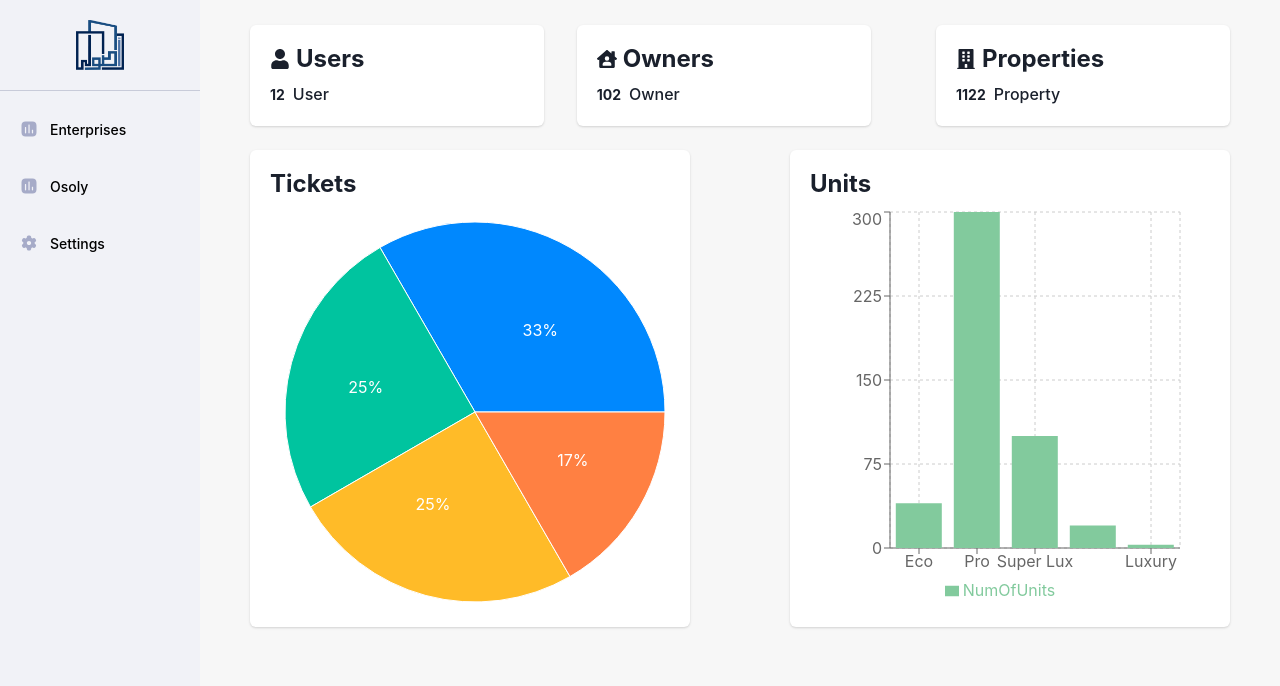
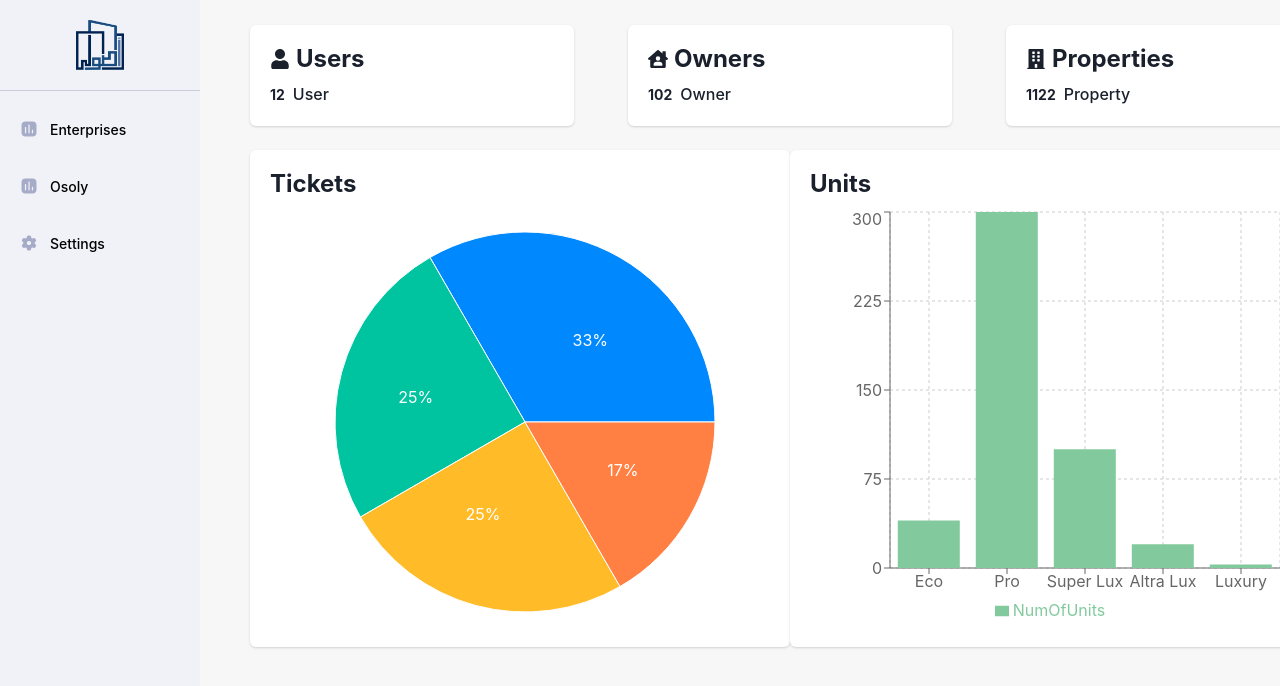
Before and after one commit to mohmaedelaraby/osoly-v1.0, a React (Create React App) app: page /home in a window 1280 px wide. Shown: the top 686 px of the page. Built offline with nearby package versions, Linux system fonts and the light colour scheme.

Commit message:
ui changes

```diff
--- a/src/components/Charts/BarChart.jsx
+++ b/src/components/Charts/BarChart.jsx
@@ -13,8 +13,8 @@ const BarChartComponent = ({data , dataKeyValue , name}) => {
   return (
     <>
       <BarChart
-        width={400}
-        height={400}
+        width={500}
+        height={420}
         data={data}
         margin={{
           top: 5,
--- a/src/components/Charts/PieChart.jsx
+++ b/src/components/Charts/PieChart.jsx
@@ -34,11 +34,11 @@ const PieChartComponent =({data}) =>{
   };
   return (
     <>
-     <PieChart width={400} height={400}>
+     <PieChart width={500} height={420}>
       <Pie
         data={data}
-        cx={200}
-        cy={200}
+        cx={250}
+        cy={210}
         labelLine={false}
         label={renderCustomizedLabel}
         outerRadius={190}
--- a/src/modules/auth/hooks/useLoginMutation.jsx
+++ b/src/modules/auth/hooks/useLoginMutation.jsx
@@ -19,6 +19,7 @@ export const useLoginMutation = () => {
 
   const mutation = useMutation(loginApi, {
     onSuccess: (res) => {
+      console.log(res)
       if (res.data.isSucceeded && res.data.data.accessToken) {
         const currentUser= res.data.data
         localStorage.setItem("currentUser", JSON.stringify(currentUser));
--- a/src/modules/auth/service/login.js
+++ b/src/modules/auth/service/login.js
@@ -3,6 +3,7 @@ import { apiUrl } from "../../../utils/exportEnvUrls";
 
 
 export const loginApi = (user) => {
+  console.log(user)
   return axios.post(
     `${apiUrl}auth/login`,
     user
--- a/src/modules/home/style/Home.scss
+++ b/src/modules/home/style/Home.scss
@@ -14,9 +14,12 @@
                 width: 100%;
                 display: flex;
                 align-items: center;
+                justify-content: center;
                 &:last-child{
                     justify-content: end;
-
+                }
+                &:first-child{
+                    justify-content: start;
                 }
                 .home_container_cards_card_header {
                     display: flex;
```
